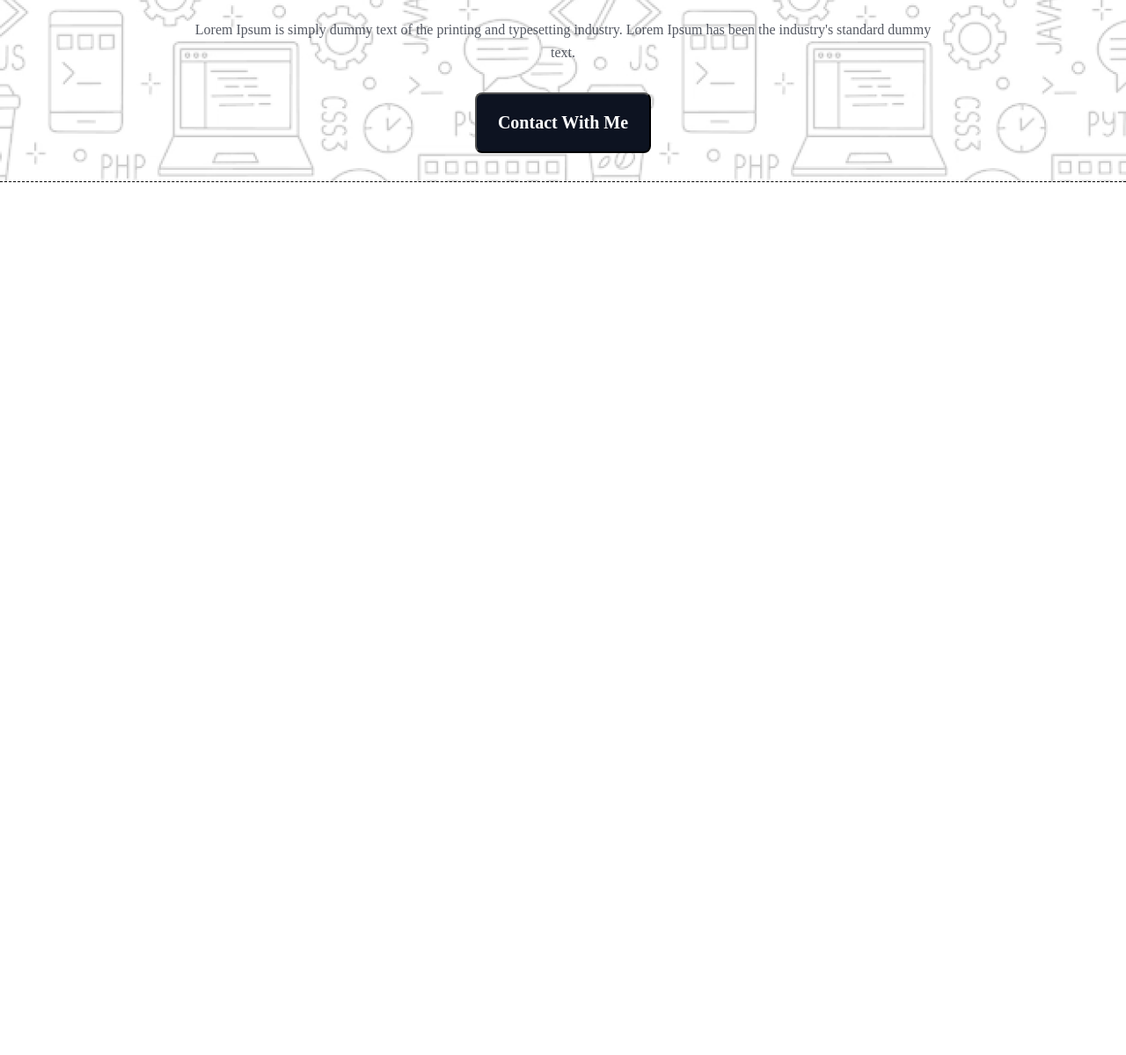
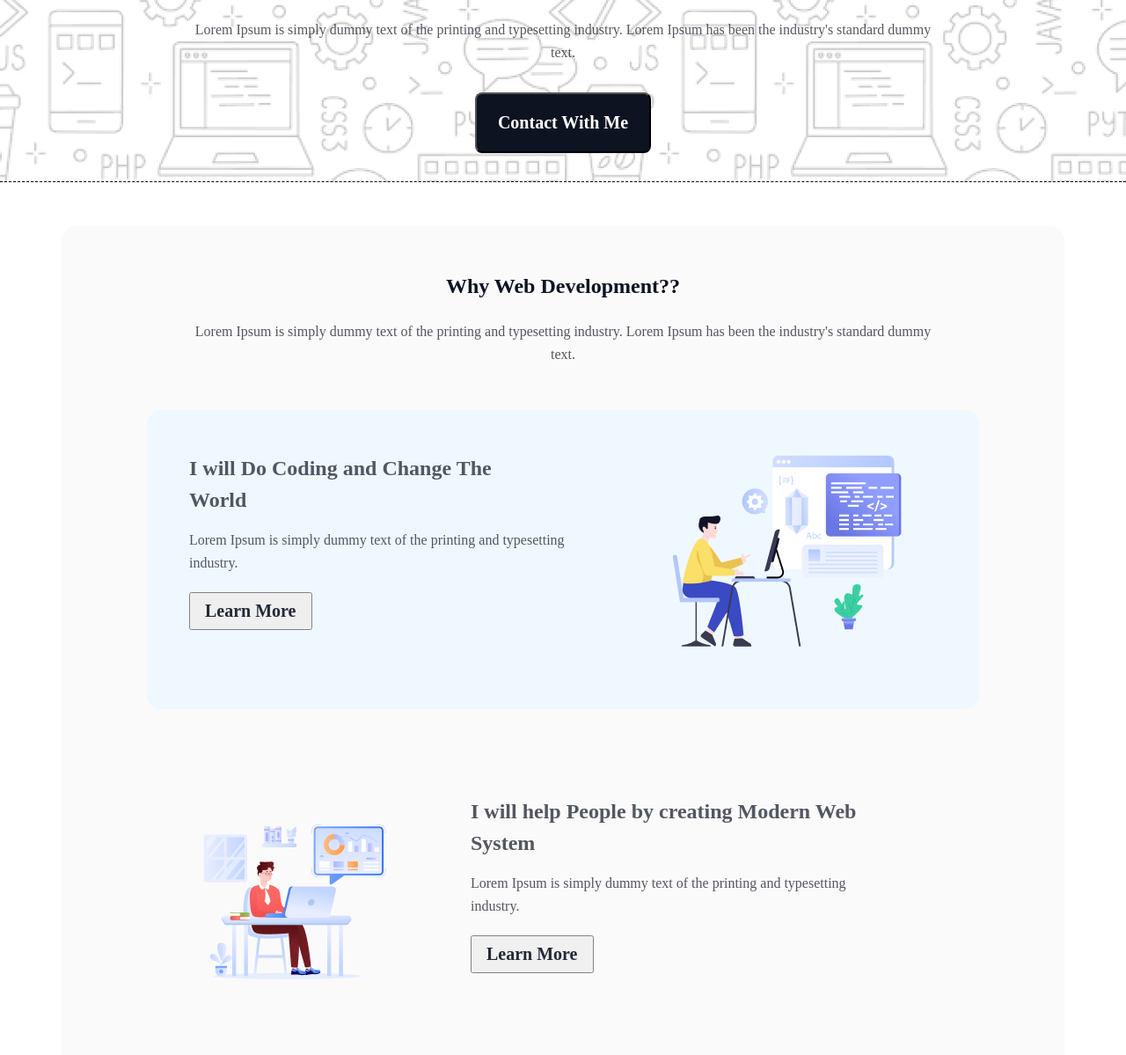
Before and after one commit to devo-ab/portfolioBase, a plain HTML site: page index.html in a window 1280 px wide. Shown: the part 509-1708 px from the top of the page at 88% size. Before the commit the page ends 800 px from the top, so only its background shows below. Drawn offline with Linux system fonts and the light colour scheme; a web font is replaced by a local one.

Commit message:
added details

```diff
--- a/css/style.css
+++ b/css/style.css
@@ -1,10 +1,10 @@
-*{
+* {
     margin: 0;
     padding: 0;
     font-family: "Azeret Mono", serif;
 }
 
-nav{
+nav {
     display: flex;
     align-items: center;
     justify-content: space-between;
@@ -13,22 +13,22 @@ nav{
     color: #0D1321;
 }
 
-#nav-head{
+#nav-head {
     font-weight: 800;
     font-size: 28px;
     text-align: left;
 }
 
-#nav-btn{
+#nav-btn {
     font-weight: 600;
     font-size: 20px;
     text-align: center;
-    border: 1px solid ;
+    border: 1px solid;
     border-radius: 8px;
     padding: 10px 25px;
 }
 
-#banner-bg{
+#banner-bg {
     background-image: url(../images/background/Hero-bg.png);
     background-repeat: no-repeat;
     margin-top: 30px;
@@ -38,17 +38,17 @@ nav{
     border-right: none;
 }
 
-#banner-img{
+#banner-img {
     display: flex;
     justify-content: center;
     padding-top: 20px;
 }
 
-#banner-details{
+#banner-details {
     text-align: center;
 }
 
-#banner-title{
+#banner-title {
     font-size: 48px;
     font-weight: 800;
     line-height: 68px;
@@ -58,7 +58,7 @@ nav{
     color: #0D1321;
 }
 
-#banner-des{
+#banner-des {
     width: 852px;
     margin: 0 auto;
     text-align: center;
@@ -69,7 +69,7 @@ nav{
     opacity: 0.7;
 }
 
-#banner-btn{
+#banner-btn {
     font-weight: 600;
     font-size: 20px;
     color: white;
@@ -78,3 +78,89 @@ nav{
     padding: 21px 24px 21px 24px;
     margin: 32px 0;
 }
+
+#web-dev {
+    width: 1140px;
+    border-radius: 16px;
+    background-color: #0D132105;
+    margin: 50px auto;
+}
+
+#web-title {
+    font-size: 24px;
+    font-weight: 800;
+    line-height: 37px;
+    text-align: center;
+    color: #0D1321;
+    padding-top: 50px;
+}
+
+#web-title-des {
+    color: #0D1321;
+    opacity: 0.7;
+    line-height: 26px;
+    text-align: center;
+    width: 852px;
+    margin: 20px auto;
+}
+
+#web-details {
+    border-radius: 16px;
+    margin: 32px 0px;
+    width: 946px;
+    margin: 50px auto;
+    background-color: aliceblue;
+}
+
+#web-dev-banner1{
+    display: flex;
+    gap: 80px;
+    padding: 48px;
+}
+
+.web-dev-banner1-title{
+    font-size: 24px;
+    font-weight: 700;
+    line-height: 36px;
+    color: #0D1323;
+    opacity: 0.7;
+    width: 390px;
+}
+
+.web-dev-banner1-des{
+    margin-top: 15px;
+    color: #0D1321;
+    opacity: 0.7;
+    line-height: 26px;
+    width: 468px;
+}
+
+.web-dev-banner1-btn{
+    font-size: 20px;
+    font-weight: 600;
+    line-height: 23px;
+    color: #0D1321;
+    margin-top: 20px;
+    padding: 8px 16px;
+    opacity: 0.9;
+}
+
+/* .web-details-img{
+    width: auto;
+} */
+
+#web-details2{
+    border-radius: 16px;
+    margin: 32px 0px;
+    width: 946px;
+    margin: 50px auto;
+}
+
+#web-dev-banner2-title{
+    font-size: 24px;
+    font-weight: 700;
+    line-height: 36px;
+    color: #0D1323;
+    opacity: 0.7;
+    width: 477px;
+}
--- a/index.html
+++ b/index.html
@@ -28,7 +28,8 @@
             <div id="banner-details">
                 <p id="banner-title">"In the near future, I hope to become a Developer."</p>
 
-                <p id="banner-des">Lorem Ipsum is simply dummy text of the printing and typesetting industry. Lorem Ipsum has been the industry's standard dummy text.</p>
+                <p id="banner-des">Lorem Ipsum is simply dummy text of the printing and typesetting industry. Lorem
+                    Ipsum has been the industry's standard dummy text.</p>
 
                 <button id="banner-btn">Contact With Me</button>
             </div>
@@ -38,7 +39,52 @@
     <!-- header end -->
 
     <!-- main start -->
-    <main></main>
+    <main>
+        <!-- web development section start -->
+        <section id="web-dev">
+            <p id="web-title">Why Web Development??</p>
+            <p id="web-title-des">Lorem Ipsum is simply dummy text of the printing and typesetting industry. Lorem Ipsum has been the industry's standard dummy text.</p>
+            <div id="web-details">
+                <div id="web-dev-banner1">
+                    <div>
+                        <p class="web-dev-banner1-title">I will Do Coding and Change The World</p>
+                        <p class="web-dev-banner1-des">Lorem Ipsum is simply dummy text of the printing and typesetting industry.</p>
+                        <button class="web-dev-banner1-btn">Learn More</button>
+                    </div>
+                    <div>
+                        <img src="./images/Layer_1.png" alt="">
+                    </div>
+                </div>
+            </div>
+
+            <div id="web-details2">
+                <div id="web-dev-banner1">
+                    <div>
+                        <img src="./images/Group 3.png" alt="">
+                    </div>
+                    <div>
+                        <p id="web-dev-banner2-title">I will help People by creating Modern Web System</p>
+                        <p class="web-dev-banner1-des">Lorem Ipsum is simply dummy text of the printing and typesetting industry.</p>
+                        <button class="web-dev-banner1-btn">Learn More</button>
+                    </div>
+                </div>
+            </div>
+
+            <div id="web-details">
+                <div id="web-dev-banner1">
+                    <div>
+                        <p class="web-dev-banner1-title">I will Do Coding and Change The World</p>
+                        <p class="web-dev-banner1-des">Lorem Ipsum is simply dummy text of the printing and typesetting industry.</p>
+                        <button class="web-dev-banner1-btn">Learn More</button>
+                    </div>
+                    <div class="web-details-img">
+                        <img src="./images/Group 4.png" alt="">
+                    </div>
+                </div>
+            </div>
+        </section>
+        <!-- web development section end -->
+    </main>
     <!-- main end -->
 
     <!-- footer start -->
```
